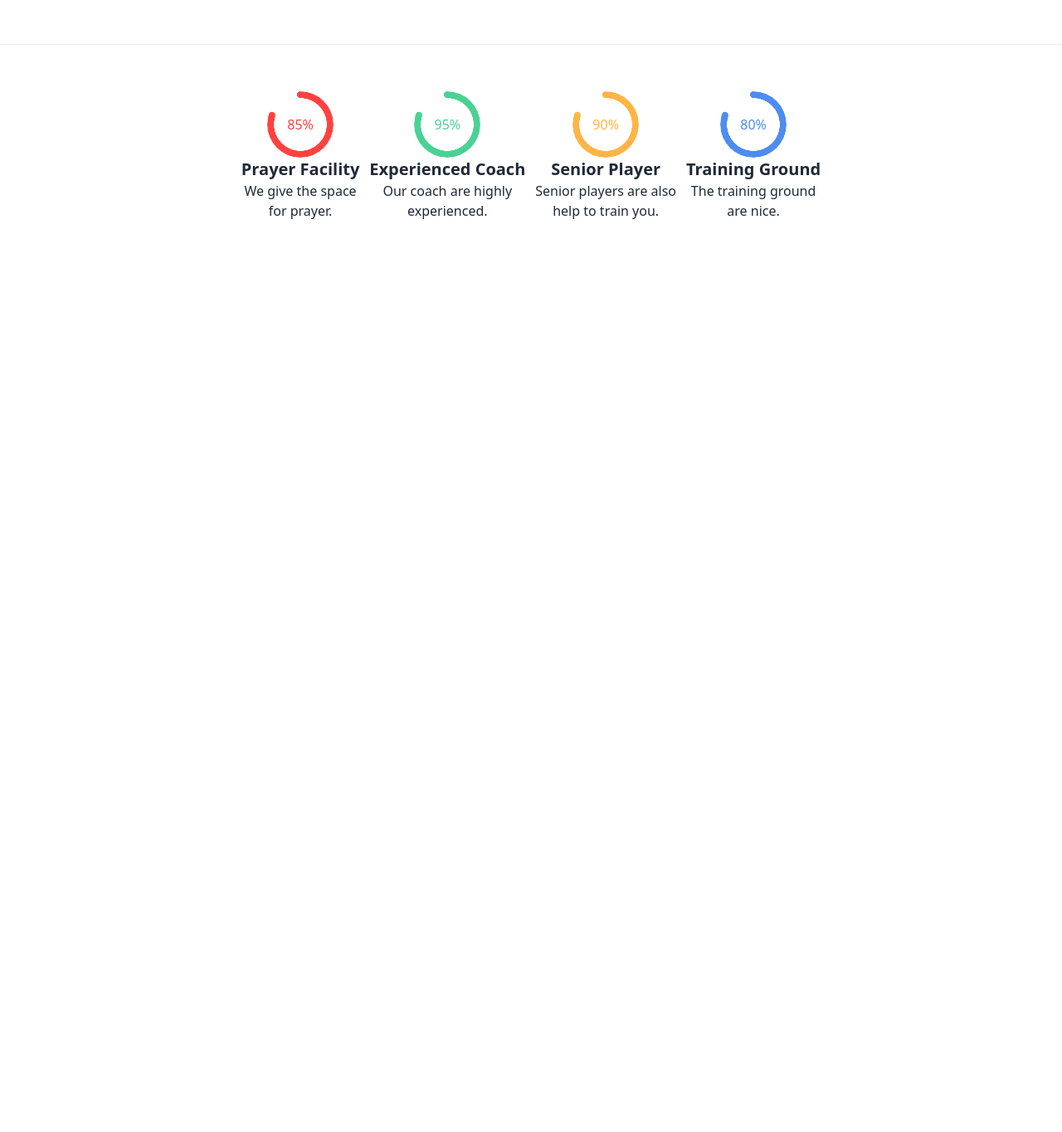
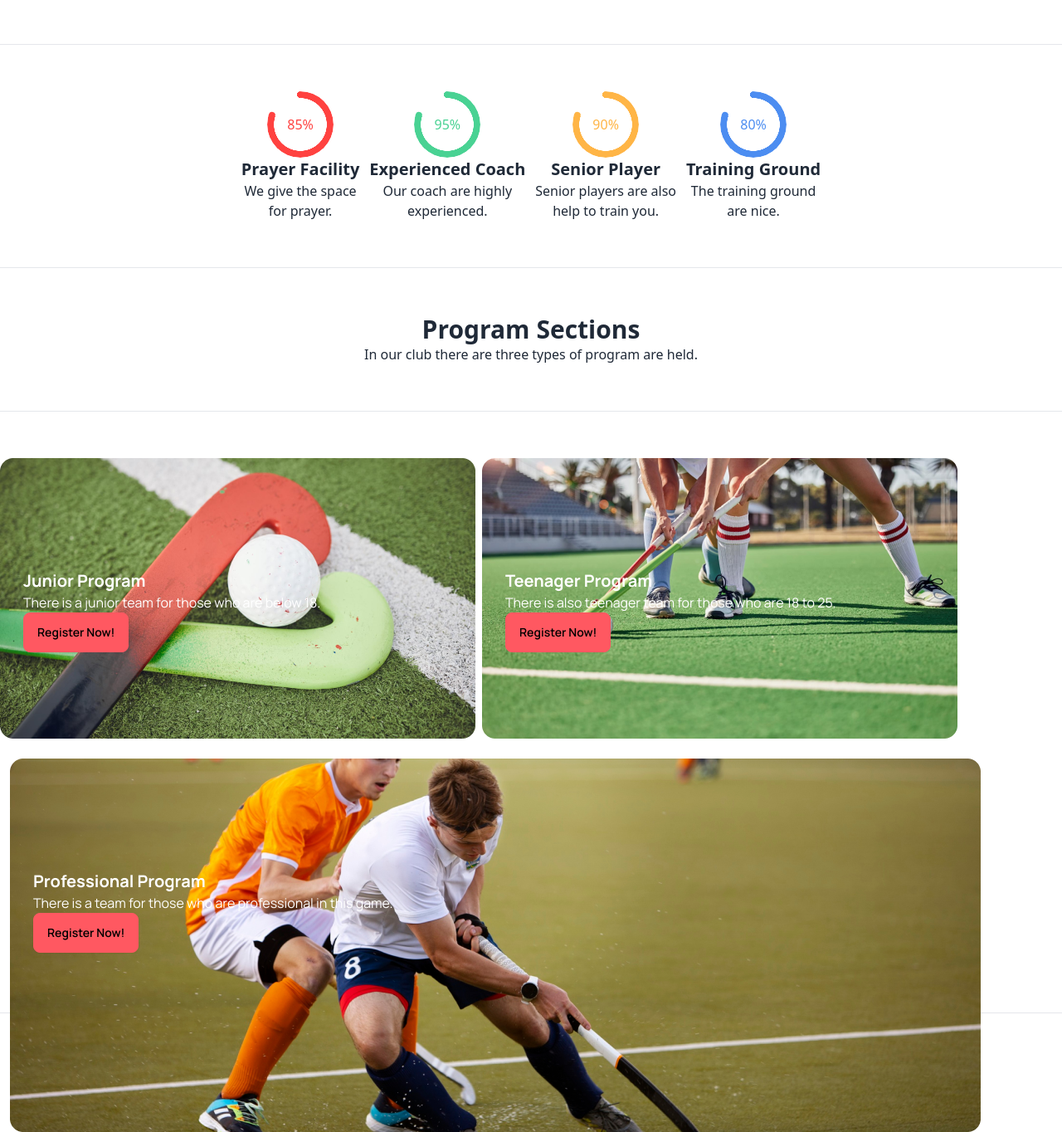
Before and after one commit to Insana343/Assignment-3, a plain HTML site: page index.html in a window 1280 px wide. Shown: the part 852-2216 px from the top of the page at 83% size. Before the commit the page ends 1118 px from the top, so only its background shows below. Drawn offline with nearby package versions, Linux system fonts and the light colour scheme.

Commit message:
2nd push

```diff
--- a/index.html
+++ b/index.html
@@ -7,6 +7,14 @@
     <link href="https://cdn.jsdelivr.net/npm/daisyui@4.6.0/dist/full.min.css" rel="stylesheet" type="text/css" />
     <script src="https://cdn.tailwindcss.com"></script>
     <link rel="stylesheet" href="https://cdnjs.cloudflare.com/ajax/libs/font-awesome/6.5.1/css/all.min.css" integrity="sha512-DTOQO9RWCH3ppGqcWaEA1BIZOC6xxalwEsw9c2QQeAIftl+Vegovlnee1c9QX4TctnWMn13TZye+giMm8e2LwA==" crossorigin="anonymous" referrerpolicy="no-referrer" />
+    <link rel="preconnect" href="https://fonts.googleapis.com">
+    <link rel="preconnect" href="https://fonts.gstatic.com" crossorigin>
+    <link href="https://fonts.googleapis.com/css2?family=Manrope:wght@200..800&display=swap" rel="stylesheet">
+    <style>
+        .font-rope{
+            font-family: "Manrope", sans-serif;
+        }
+    </style>
 </head>
 <body>
     <header>
@@ -25,7 +33,7 @@
                       <li><a>Contact</a></li>
                     </ul>
                   </div>
-                  <a class="btn btn-ghost text-xl">Hockey<span class="text-red-600">'</span>s</a>
+                  <a class="btn btn-ghost text-xl font-rope">Hockey<span class="text-red-600">'</span>s</a>
                 </div>
                 <div class="navbar-center hidden lg:flex">
                   <ul class="menu menu-horizontal px-1">
@@ -55,7 +63,7 @@
     </header>
     <hr class="mt-14 mb-14">
     <main>
-        <div class="text-center">
+        <div class="text-center font-rope">
             <h3 class="font-bold text-3xl">Professional Hockeys Club</h3>
             <p class="text-1xl">Our Hockey club. Join our hockey club to have the best experience</p>
         </div>
@@ -81,8 +89,52 @@
                 <h3 class="font-bold text-xl">Training Ground</h3>
                 <p>The training  ground <br> are nice.</p>
            </div>
+        </div>
+        <hr class="mt-14 mb-14">
+        <div font-rope>
+            <div class="text-center justify-center">
+                <h3 class="font-bold text-3xl">Program Sections</h3>
+                <p>In our club there are three types of program are held.</p>
+            </div>
+        </div>
+        <hr class="mt-14 mb-14">
+        <div class="font-rope space-x-3">
+            <div class="flex gap-x-2">
+            <div class="h-[250px] w-600px relative">
+                <img src="Images/2.png" alt="">
+                <div class="absolute bottom-0 py-4 px-3 w-full text-white pl-7">
+                    <h3 class="text-xl font-bold">Junior Program</h3>
+                    <p>There is a junior team for those who are below 18.</p>
+                    <a class="btn btn-error">Register Now!</a>
+                </div>
+            </div>
+            <div class="h-[250px] w-600px relative">
+                <img src="Images/3.png" alt="">
+                <div class="absolute bottom-0 py-4 px-3 w-full text-white pl-7">
+                    <h3 class="text-xl font-bold">Teenager Program</h3>
+                    <p>There is also teenager team for those who are 18 to 25.</p>
+                    <a class="btn btn-error">Register Now!</a>
+                </div>
+            </div>
+            </div>
+
+            <div class="mt-28 w-full">
+
+                <div class="h-[250px] w-600px relative">
+                    <img src="Images/4.png" alt="">
+                    <div class="absolute bottom-0 py-4 px-3 w-full text-white pl-7">
+                        <h3 class="text-xl font-bold">Professional Program</h3>
+                        <p>There is a team for those who are professional in this game.</p>
+                        <a class="btn btn-error">Register Now!</a>
+                    </div>
+                </div>
+            </div>
 
         </div>
+        <section>
+            <hr class="mt-14 mb-14">
+
+        </section>
     </main>
 </body>
 </html>
```
